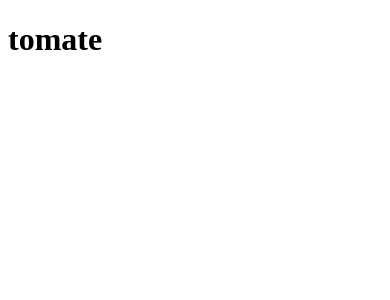
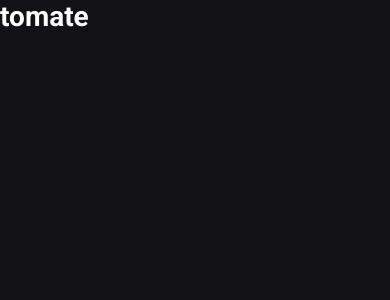
Before and after one commit to ThomazAquino/tomate-news, a Next.js app: page / in a window 390 px wide. Shown: the top 300 px of the page. Built offline with nearby package versions, Linux system fonts and the light colour scheme.

Commit message:
chore: add sass

```diff
--- a/package.json
+++ b/package.json
@@ -11,7 +11,8 @@
   "dependencies": {
     "next": "12.2.2",
     "react": "18.2.0",
-    "react-dom": "18.2.0"
+    "react-dom": "18.2.0",
+    "sass": "^1.53.0"
   },
   "devDependencies": {
     "@types/node": "^18.0.5",
--- a/src/pages/_app.tsx
+++ b/src/pages/_app.tsx
@@ -1,6 +1,7 @@
 import { AppProps } from 'next/app'
+import "../styles/global.scss"
 
-function MyApp({ Component, pageProps }): AppProps {
+function MyApp({ Component, pageProps }: AppProps ) {
   return <Component {...pageProps} />
 }
 
--- /dev/null
+++ b/src/pages/_document.tsx
@@ -0,0 +1,20 @@
+import Document, { Head, Html, Main, NextScript } from 'next/document'
+
+export default class MyDocument extends Document {
+  render() {
+    return (
+      <Html>
+        <Head>
+          <link rel="preconnect" href="https://fonts.googleapis.com" />
+          <link rel="preconnect" href="https://fonts.gstatic.com" crossOrigin />
+          <link href="https://fonts.googleapis.com/css2?family=M+PLUS+Rounded+1c:wght@800&family=Roboto+Condensed:wght@300&family=Roboto:wght@400;700;900&display=swap" rel="stylesheet" />
+          <link rel="shortcut icon" href="favicon.png" type="image/png" />
+        </Head>
+        <body>
+          <Main />
+          <NextScript />
+        </body>
+      </Html>
+    )
+  }
+}
--- a/src/pages/index.tsx
+++ b/src/pages/index.tsx
@@ -1,6 +1,12 @@
+import Head from 'next/head'
 
 export default function Home() {
   return (
+    <>
+    <Head>
+      <title>Inico | Ig.news</title>
+    </Head>
     <h1>tomate</h1>
+    </>
   )
 }
--- /dev/null
+++ b/src/styles/global.scss
@@ -0,0 +1,46 @@
+*{
+  margin: 0;
+  padding: 0;
+  box-sizing: border-box;
+}
+
+:root{
+  --white: #FFFFFF;
+
+  --gray-100: #e1e1e6;
+  --gray-300: #a8a8b3;
+  --gray-900: #121214;
+
+  --cyan-500: #61dafb;
+  --yellow-500: #eba417;
+}
+
+@media(max-width: 1080px){
+  html{
+      font-size: 93.75%;
+  }
+}
+
+@media(max-width: 720px){
+  html{
+      font-size: 87.5%;
+  }
+}
+
+body{
+  background: var(--gray-900);
+  color: var(--white);
+}
+
+body, input, textarea, select, button {
+  font: 400 1rem 'Roboto', sans-serif;
+}
+
+button {
+  cursor: pointer;
+}
+
+a {
+  color: inherit;
+  text-decoration: none;
+}
```
Also changed, not shown: 2 other files (tests, documents, lock files or other folders).
